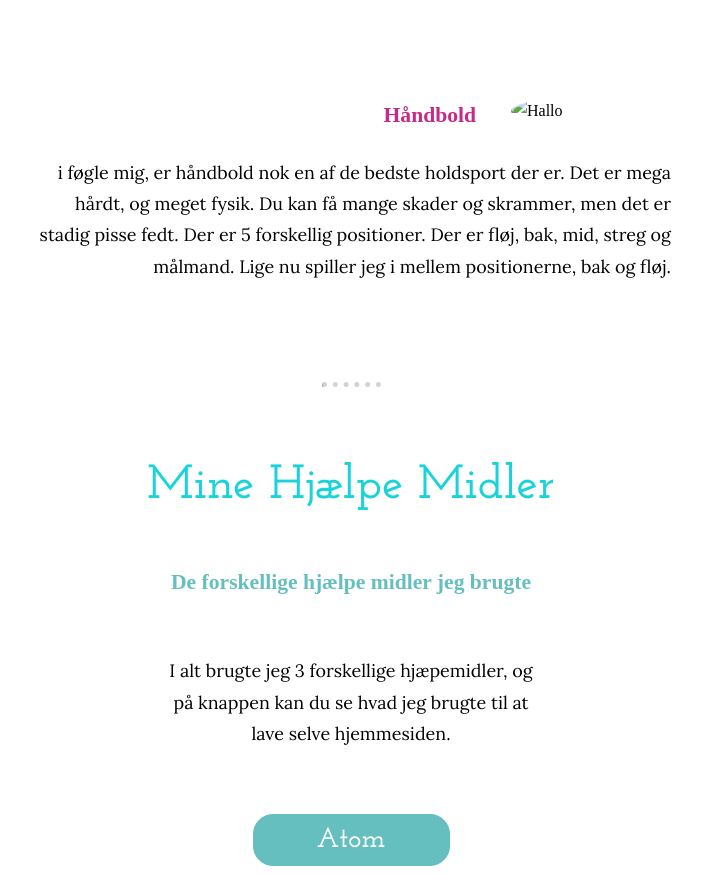
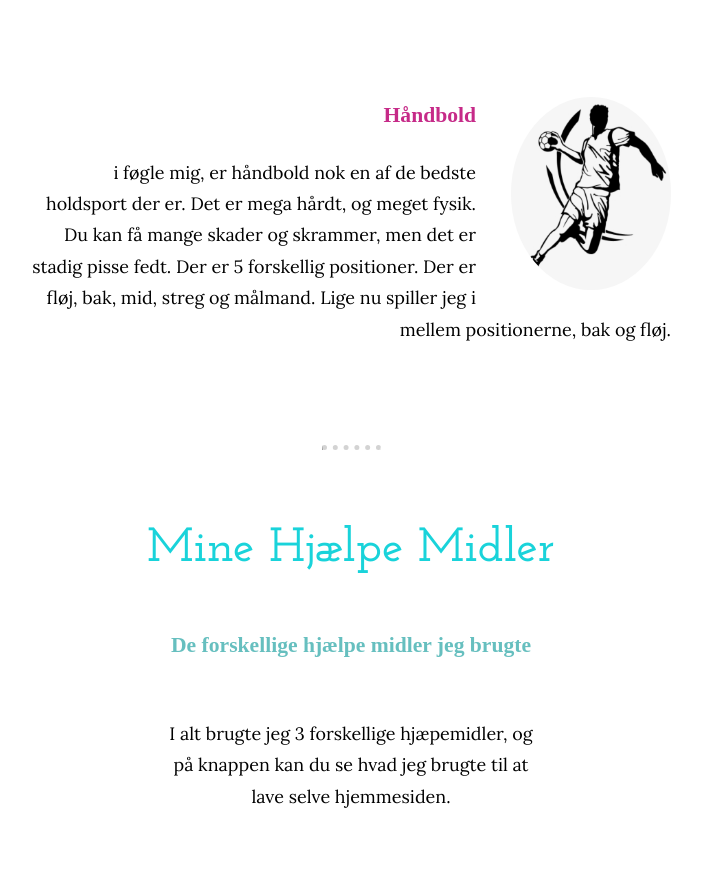
Before and after one commit to MariusKr1/Min-hjemmeside, a plain HTML site: page index.html in a window 1280 px wide. Shown: the part 1960-2834 px from the top of the page, without its empty margins (289-992 px from the left). Drawn offline with Linux system fonts and the light colour scheme; a web font is replaced by a local one.

Commit message:
Update index.html

```diff
--- a/index.html
+++ b/index.html
@@ -40,7 +40,7 @@
         Det som jeg er bedst jeg kan lige nu er 5 wips, 1 flik, dobble back, og det er kun fordi, vi har en mega god træner som hedder <a class="footer-lin" href="https://www.theproductivepickle.com/">Mikkel!</a> </p>
       </div>
       <div class="skill-row">
-        <img class="Computer" src="Images/Handbold.jpeg" alt="Hallo">
+        <img class="Computer" src="Images/Handbold.png" alt="Hallo">
         <h3 id="Text">Håndbold</h3>
         <p id="Text"> i føgle mig, er håndbold nok en af de bedste holdsport der er. Det er mega hårdt, og meget fysik. Du kan få mange skader og skrammer, men det er stadig pisse fedt.
         Der er 5 forskellig positioner. Der er fløj, bak, mid, streg og målmand. Lige nu spiller jeg i mellem positionerne, bak og fløj.</p>
```
